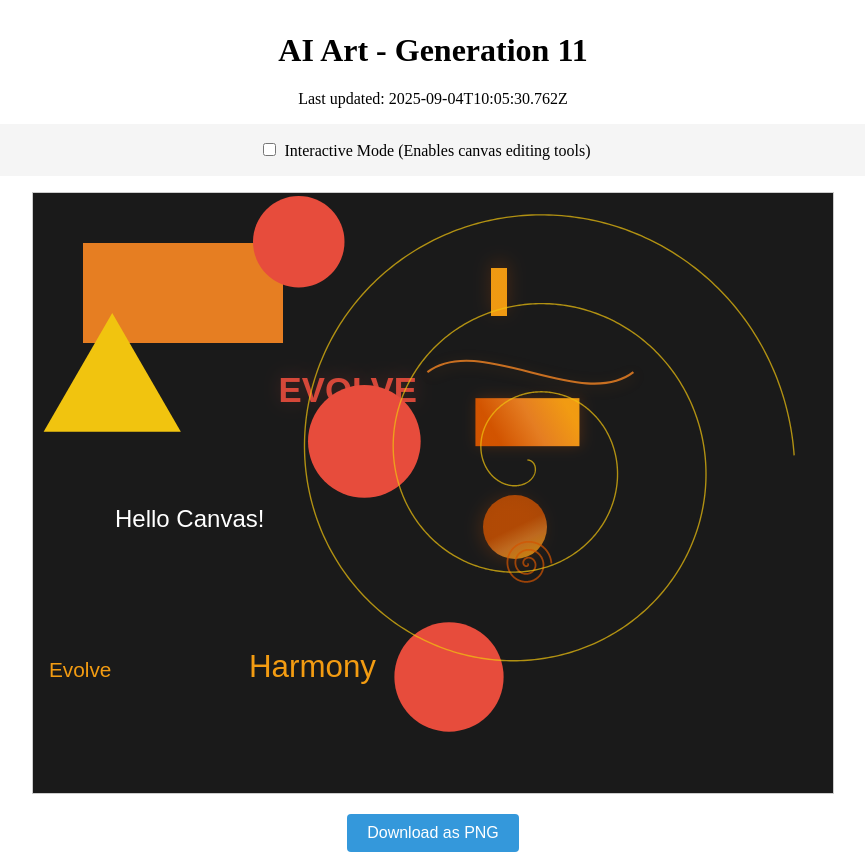
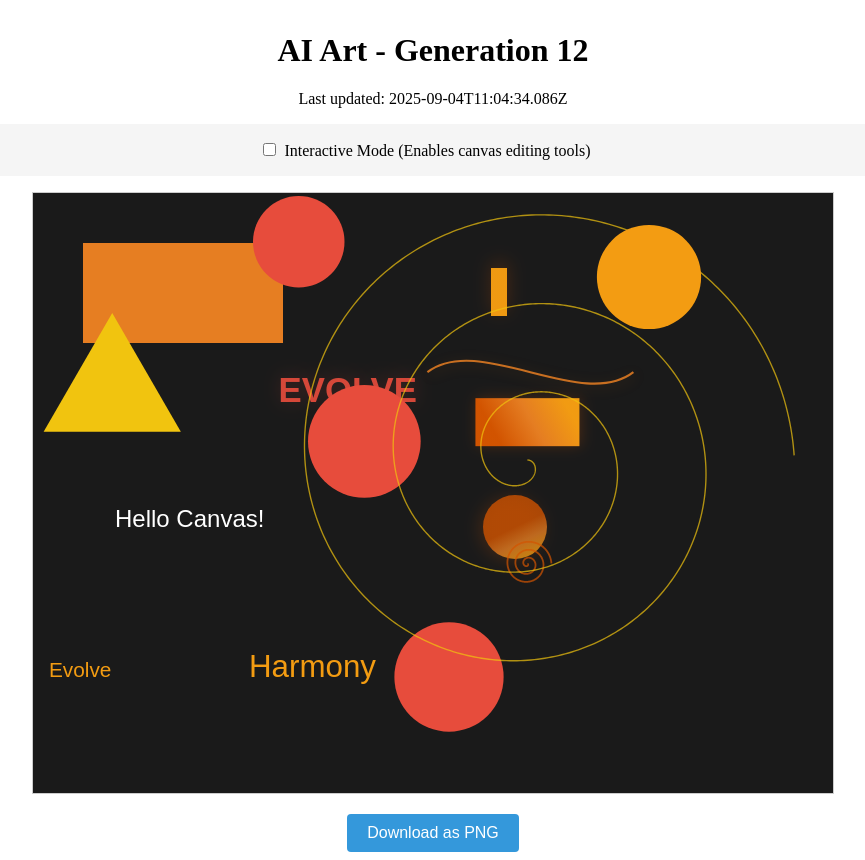
Before and after one commit to mcclowes/ai-art, a React (Vite) app: page / in a window 1280 px wide. Shown: the whole page, without its empty margins (207-1072 px from the left). Built offline with nearby package versions, Linux system fonts and the light colour scheme.

Commit message:
Improve artwork - Generation 12

```diff
--- a/src/artwork-state.ts
+++ b/src/artwork-state.ts
@@ -257,9 +257,17 @@ export const artworkState: ArtworkState = {
       "strokeWidth": 1.3808753959162319,
       "opacity": 0.7,
       "id": "spiral_1756980330762"
+    },
+    {
+      "type": "circle",
+      "x": 616,
+      "y": 84,
+      "radius": 52.12378646928149,
+      "fillStyle": "#f39c12",
+      "id": "circle_1756983874086"
     }
   ],
-  "generation": 11,
-  "lastUpdated": "2025-09-04T10:05:30.762Z",
+  "generation": 12,
+  "lastUpdated": "2025-09-04T11:04:34.086Z",
   "cycleStarted": "2025-09-04T00:19:55.543Z"
 };
```
